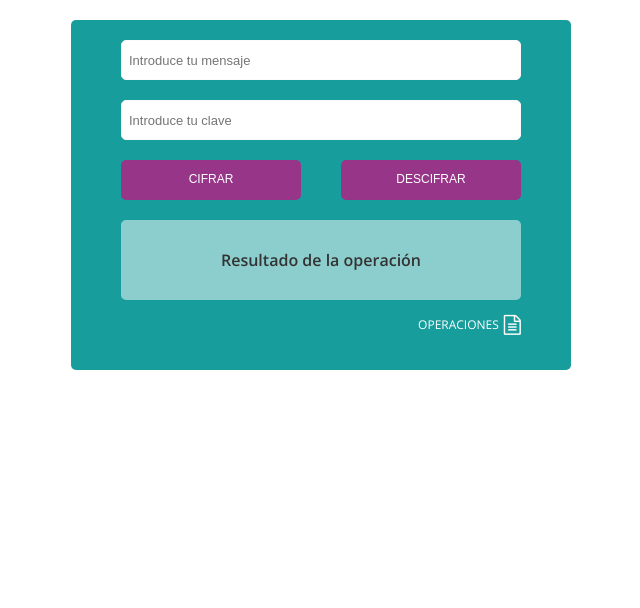
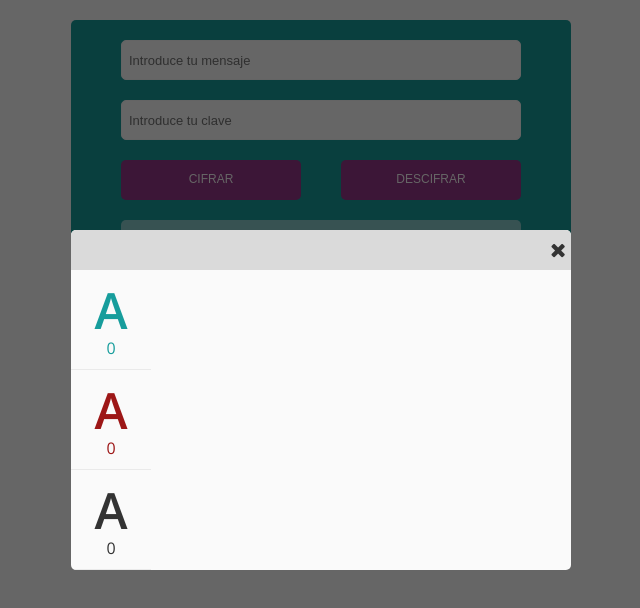
Before and after one commit to DiDream/cifrado-vigenere, a website: page development/pug/index.pug in a window 1280 px wide. Shown: the whole page, without its empty margins (319-959 px from the left). Drawn offline with nearby package versions, Linux system fonts and the light colour scheme; files that its build step writes are made by us from their sources; files whose address does not match are found by name.

Commit message:
Creado diseño basico de ventana modal

```diff
--- a/development/pug/index.pug
+++ b/development/pug/index.pug
@@ -39,6 +39,32 @@ html
                 .log
                     span OPERACIONES
                     i(class="fa fa-file-text-o" aria-hidden="true")
+        #modal.open
+            section#box
+                header
+                    h2
+                    input(
+                        type="checkbox",
+                        id="close-modal",
+                        style="display:none"
+                    )
+                    label(for="close-modal")
+                        i(
+                            class="fa fa-times", aria-hidden="true"
+                        )
+                #operations
+                    .operation
+                        .char-box.char-message
+                            span.char A
+                            span.number 0
+                        .char-box.char-key
+                            span.char A
+                            span.number 0
+                        .char-box.char-result
+                            span.char A
+                            span.number 0
+
+
         script(
             src="https://ajax.googleapis.com/ajax/libs/jquery/3.1.1/jquery.min.js"
         )
--- a/development/sass/styles.sass
+++ b/development/sass/styles.sass
@@ -62,3 +62,64 @@ article
                 margin-left: 5px
                 font-size: 20px
                 vertical-align: middle
+#modal
+    display: none
+    &.open
+        position: absolute
+        width: 100%
+        height: 100vh
+        background-color: rgba(0,0,0,.6)
+        top: 0px
+        left: 0px
+        display: flex
+        align-items: center
+        justify-content: center
+        #box
+            width: 90%
+            max-width: 500px
+            background-color: #FAFAFA
+            position: relative
+            border-radius: 5px
+            overflow: hidden
+            header
+                width: 100%
+                height: 40px
+                background-color: #DADADA
+                display: flex
+                align-items: center
+                justify-content: center
+                position: relative
+                h2
+                    font-size: 15px
+            label
+                position: absolute
+                top: 50%
+                transform: translateY(-50%)
+                right: 5px
+                font-size: 20px
+                cursor: pointer
+                color: #333
+                .fa-times
+                    display: block
+            #operations
+                overflow-x: auto
+                .operation
+                    width: 80px
+                    height: 300px
+                    .char-box
+                        width: 100%
+                        height: 100px
+                        display: flex
+                        flex-direction: column
+                        align-items: center
+                        justify-content: center
+                        border-bottom: 1px solid #EAEAEA
+                        .char
+                            font-size: 50px
+                            font-weight: 600
+                    .char-message
+                        color: #179D9C
+                    .char-key
+                        color: #9D1717
+                    .char-result
+                        color: #333
```
Also changed, not shown: css/styles.css, index.html.
